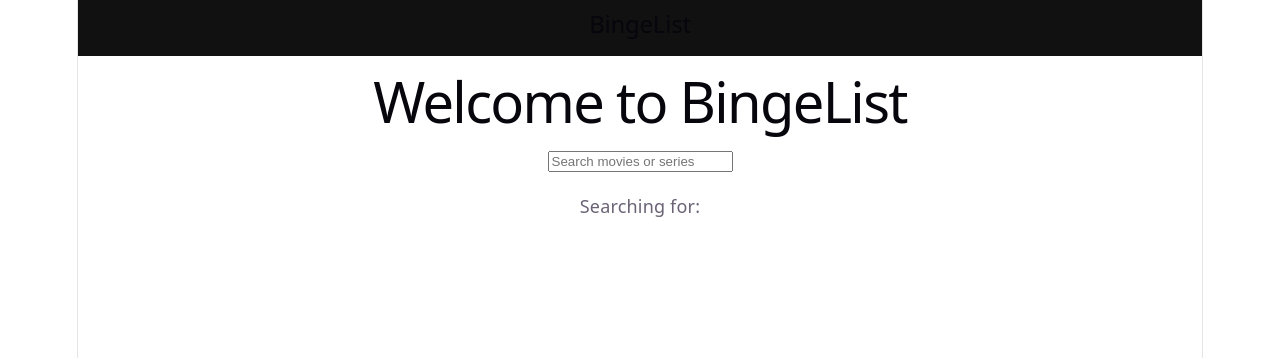
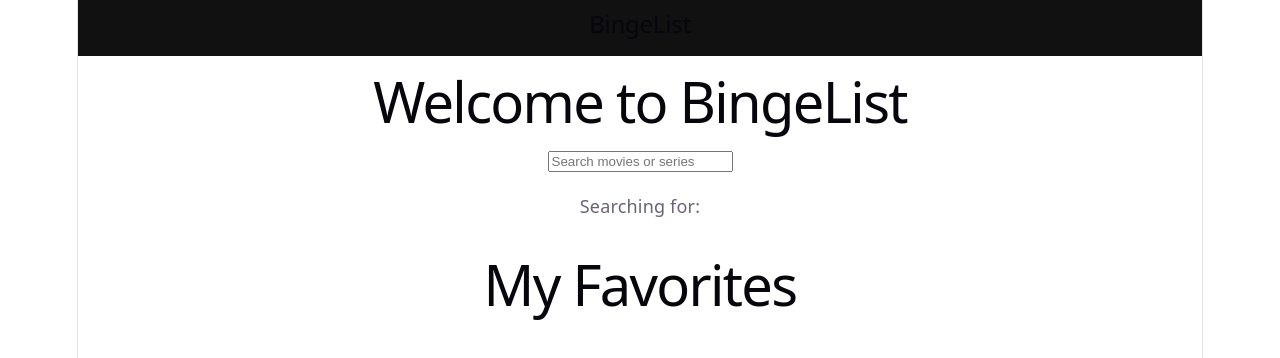
Before and after one commit to zensude/Bingelist, a React (Vite) app: page / in a window 1280 px wide. Shown: the top 358 px of the page. Built offline with nearby package versions, Linux system fonts and the light colour scheme.

Commit message:
Lift favorites state to App and connect Home with Favorites page

```diff
--- a/src/App.jsx
+++ b/src/App.jsx
@@ -1,14 +1,18 @@
+import { useState } from "react";
 import Navbar from "./components/Navbar";
 import Home from "./pages/Home";
+import Favorites from "./pages/Favorites";
 import './App.css'
 
 function App() {
+  const [favorites, setFavorites] = useState([]);
   return (
     <>
       <Navbar />
-      <Home />
+      <Home favorites={favorites} setFavorites={setFavorites} />
+      <Favorites favorites={favorites} />
     </>
   );
 }
 
-export default App
+export default App;
--- a/src/components/MovieCard.jsx
+++ b/src/components/MovieCard.jsx
@@ -4,7 +4,7 @@ function MovieCard({ movie, toggleFavorite, favorites }) {
     const isFav = favorites.some((m) => m.imdbID === movie.imdbID);
     return (
         <div style={{
-            width: "180px",
+            width: "200px",
             backgroundColor: "#1c1c1c",
             borderRadius: "10px",
             overflow: "hidden",
@@ -28,6 +28,8 @@ function MovieCard({ movie, toggleFavorite, favorites }) {
                 </h3>
                 <p style={{ color: "gray", fontSize: "14px" }}>
                     {movie.Year}
+                    <br></br>
+
                     <button onClick={() => toggleFavorite(movie)}>
                         {isFav ? "❌ Remove" : "⭐ Add to Favorites"}
                     </button>
--- /dev/null
+++ b/src/pages/Favorites.jsx
@@ -0,0 +1,9 @@
+const Favorites = () => {
+    return (
+        <div>
+            <h1>My Favorites</h1>
+        </div>
+    );
+};
+
+export default Favorites;
--- a/src/pages/Home.jsx
+++ b/src/pages/Home.jsx
@@ -1,12 +1,13 @@
+
 import React, { useState, useEffect } from 'react';
 import { fetchMovies } from "../services/api";
 import MovieCard from "../components/MovieCard";
 
-const Home = () => {
+const Home = ({ favorites, setFavorites }) => {
     const [search, setSearch] = useState("");
     const [movies, setMovies] = useState([]);
     const [loading, setLoading] = useState(false);
-    const [favorites, setFavorites] = useState([]);
+
     const toggleFavorite = (movie) => {
         const isFav = favorites.find((m) => m.imdbID === movie.imdbID);
 
```
